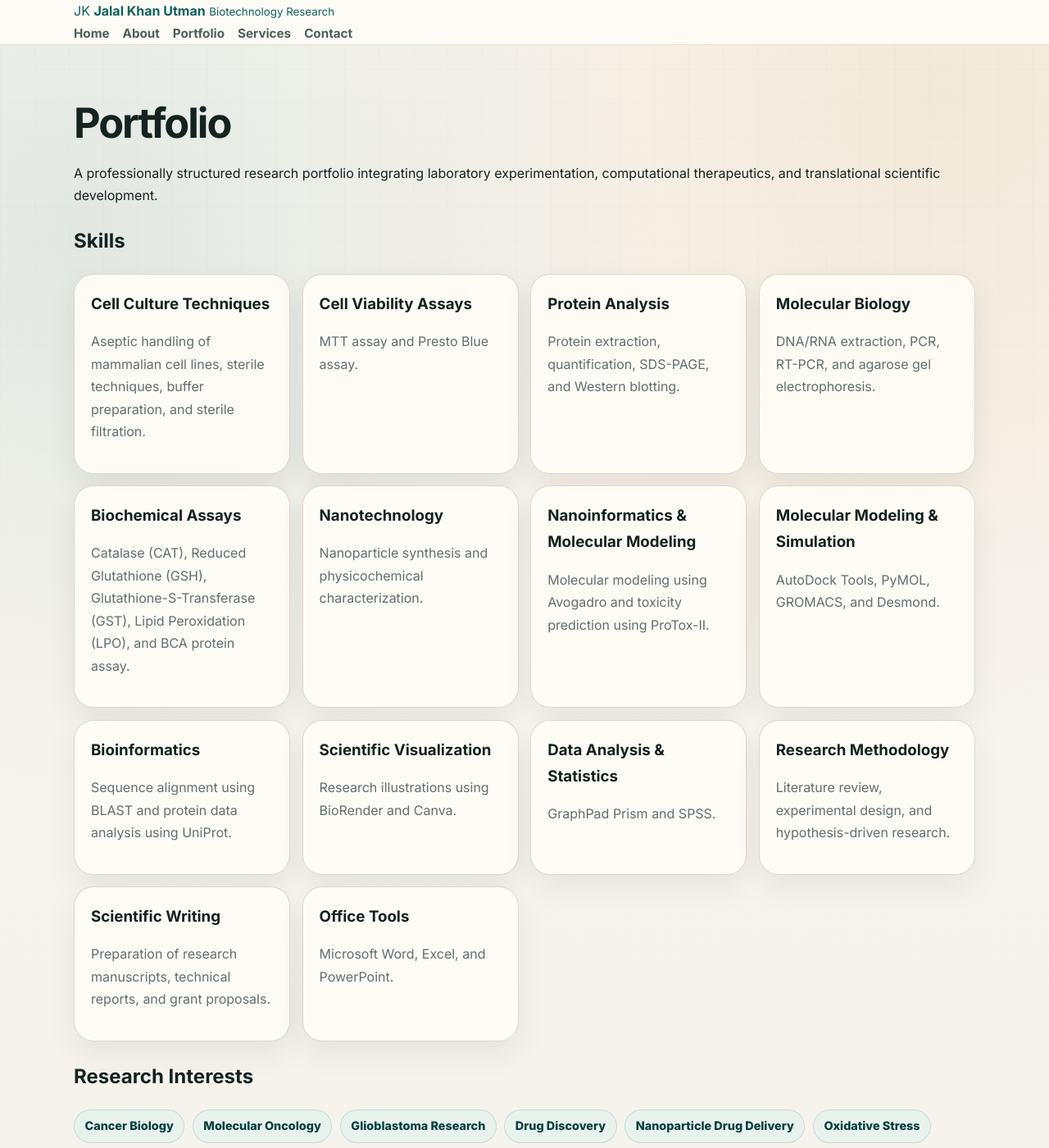
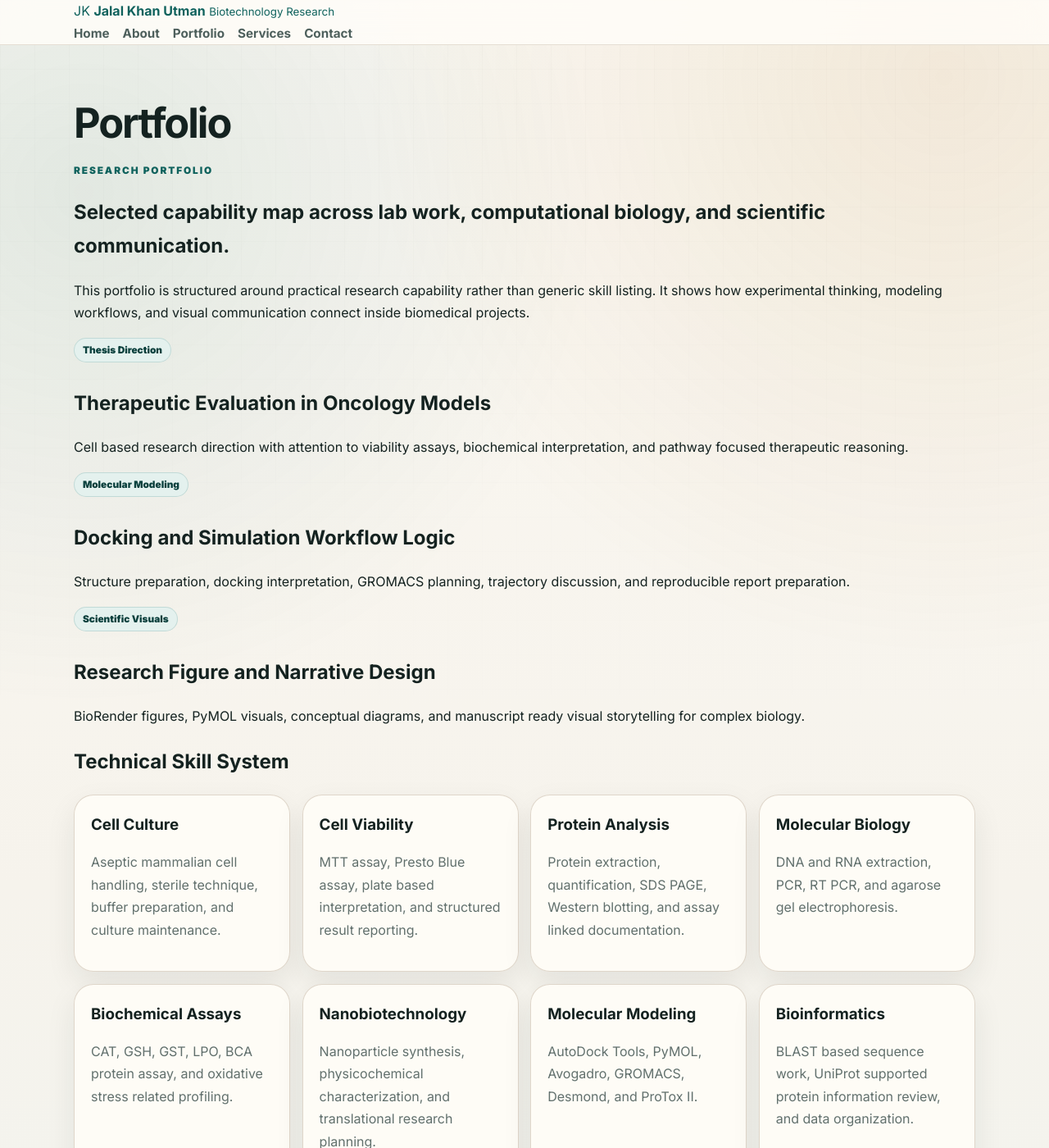
Before and after one commit to jalalkhanutmanzai/jalalkhanutmanzai.github.io, a Jekyll site: the page built from portfolio.html, in a window 1280 px wide and 1400 px high. Shown: the whole window at 82% size. Built offline with Jekyll 4.4.1, drawn with Linux system fonts in a browser that asks for light colours; some of the changed text lies outside the part shown.

Commit message:
Rebuild portfolio content architecture

```diff
--- a/portfolio.html
+++ b/portfolio.html
@@ -2,77 +2,52 @@
 layout: page
 title: Portfolio
 permalink: /portfolio/
+description: "Research portfolio of Jalal Khan Utman covering experimental biology, molecular modeling, scientific visualization, and research communication."
 ---
 
-<p>
-  A professionally structured research portfolio integrating laboratory experimentation, computational therapeutics, and translational
-  scientific development.
-</p>
+<div class="page-intro reveal-up">
+  <p class="eyebrow">Research Portfolio</p>
+  <h2>Selected capability map across lab work, computational biology, and scientific communication.</h2>
+  <p>
+    This portfolio is structured around practical research capability rather than generic skill listing. It shows how experimental thinking, modeling workflows, and visual communication connect inside biomedical projects.
+  </p>
+</div>
 
-<h2>Skills</h2>
+<div class="project-grid">
+  <article class="project-card reveal-up">
+    <span class="service-kicker">Thesis Direction</span>
+    <h2>Therapeutic Evaluation in Oncology Models</h2>
+    <p>Cell based research direction with attention to viability assays, biochemical interpretation, and pathway focused therapeutic reasoning.</p>
+  </article>
+  <article class="project-card reveal-up">
+    <span class="service-kicker">Molecular Modeling</span>
+    <h2>Docking and Simulation Workflow Logic</h2>
+    <p>Structure preparation, docking interpretation, GROMACS planning, trajectory discussion, and reproducible report preparation.</p>
+  </article>
+  <article class="project-card reveal-up">
+    <span class="service-kicker">Scientific Visuals</span>
+    <h2>Research Figure and Narrative Design</h2>
+    <p>BioRender figures, PyMOL visuals, conceptual diagrams, and manuscript ready visual storytelling for complex biology.</p>
+  </article>
+</div>
 
-<div class="skills-grid">
-  <article class="skill-card">
-    <h3>Cell Culture Techniques</h3>
-    <p>Aseptic handling of mammalian cell lines, sterile techniques, buffer preparation, and sterile filtration.</p>
-  </article>
-  <article class="skill-card">
-    <h3>Cell Viability Assays</h3>
-    <p>MTT assay and Presto Blue assay.</p>
-  </article>
-  <article class="skill-card">
-    <h3>Protein Analysis</h3>
-    <p>Protein extraction, quantification, SDS-PAGE, and Western blotting.</p>
-  </article>
-  <article class="skill-card">
-    <h3>Molecular Biology</h3>
-    <p>DNA/RNA extraction, PCR, RT-PCR, and agarose gel electrophoresis.</p>
-  </article>
-  <article class="skill-card">
-    <h3>Biochemical Assays</h3>
-    <p>Catalase (CAT), Reduced Glutathione (GSH), Glutathione-S-Transferase (GST), Lipid Peroxidation (LPO), and BCA protein assay.</p>
-  </article>
-  <article class="skill-card">
-    <h3>Nanotechnology</h3>
-    <p>Nanoparticle synthesis and physicochemical characterization.</p>
-  </article>
-  <article class="skill-card">
-    <h3>Nanoinformatics &amp; Molecular Modeling</h3>
-    <p>Molecular modeling using Avogadro and toxicity prediction using ProTox-II.</p>
-  </article>
-  <article class="skill-card">
-    <h3>Molecular Modeling &amp; Simulation</h3>
-    <p>AutoDock Tools, PyMOL, GROMACS, and Desmond.</p>
-  </article>
-  <article class="skill-card">
-    <h3>Bioinformatics</h3>
-    <p>Sequence alignment using BLAST and protein data analysis using UniProt.</p>
-  </article>
-  <article class="skill-card">
-    <h3>Scientific Visualization</h3>
-    <p>Research illustrations using BioRender and Canva.</p>
-  </article>
-  <article class="skill-card">
-    <h3>Data Analysis &amp; Statistics</h3>
-    <p>GraphPad Prism and SPSS.</p>
-  </article>
-  <article class="skill-card">
-    <h3>Research Methodology</h3>
-    <p>Literature review, experimental design, and hypothesis-driven research.</p>
-  </article>
-  <article class="skill-card">
-    <h3>Scientific Writing</h3>
-    <p>Preparation of research manuscripts, technical reports, and grant proposals.</p>
-  </article>
-  <article class="skill-card">
-    <h3>Office Tools</h3>
-    <p>Microsoft Word, Excel, and PowerPoint.</p>
-  </article>
+<h2>Technical Skill System</h2>
+
+<div class="skills-grid compact-skills">
+  <article class="skill-card reveal-up"><h3>Cell Culture</h3><p>Aseptic mammalian cell handling, sterile technique, buffer preparation, and culture maintenance.</p></article>
+  <article class="skill-card reveal-up"><h3>Cell Viability</h3><p>MTT assay, Presto Blue assay, plate based interpretation, and structured result reporting.</p></article>
+  <article class="skill-card reveal-up"><h3>Protein Analysis</h3><p>Protein extraction, quantification, SDS PAGE, Western blotting, and assay linked documentation.</p></article>
+  <article class="skill-card reveal-up"><h3>Molecular Biology</h3><p>DNA and RNA extraction, PCR, RT PCR, and agarose gel electrophoresis.</p></article>
+  <article class="skill-card reveal-up"><h3>Biochemical Assays</h3><p>CAT, GSH, GST, LPO, BCA protein assay, and oxidative stress related profiling.</p></article>
+  <article class="skill-card reveal-up"><h3>Nanobiotechnology</h3><p>Nanoparticle synthesis, physicochemical characterization, and translational research planning.</p></article>
+  <article class="skill-card reveal-up"><h3>Molecular Modeling</h3><p>AutoDock Tools, PyMOL, Avogadro, GROMACS, Desmond, and ProTox II.</p></article>
+  <article class="skill-card reveal-up"><h3>Bioinformatics</h3><p>BLAST based sequence work, UniProt supported protein information review, and data organization.</p></article>
+  <article class="skill-card reveal-up"><h3>Research Communication</h3><p>Scientific writing, technical reports, BioRender visuals, Canva layout work, and presentation design.</p></article>
 </div>
 
 <h2>Research Interests</h2>
 
-<div class="pill-cloud">
+<div class="pill-cloud reveal-up">
   <span class="pill">Cancer Biology</span>
   <span class="pill">Molecular Oncology</span>
   <span class="pill">Glioblastoma Research</span>
@@ -84,48 +59,19 @@ permalink: /portfolio/
   <span class="pill">AI in Biomedical Research</span>
 </div>
 
-<h2>Coursework</h2>
-
-<div class="coursework-grid">
-  <article class="course-card">Trends in Cancer Biology</article>
-  <article class="course-card">Brain Disorders</article>
-  <article class="course-card">Advances in Genetic Engineering</article>
-  <article class="course-card">Nanobiotechnology</article>
-  <article class="course-card">Medical Genetics</article>
-  <article class="course-card">Drug-Induced Biosignaling</article>
-</div>
-
-<h2>Scientific Illustrations &amp; Brand Design</h2>
-
-<p>
-  A dedicated creative subsection for BioRender-based scientific figures and strategic brand mockups, including concept work aligned
-  with biotechnology and health-oriented ventures such as ZALA Herbaceuticals.
-</p>
-
-<div class="media-grid">
-  <figure class="media-card">
-    <img src="https://images.unsplash.com/photo-1579154341098-e4e158cc7f55?auto=format&fit=crop&w=1400&q=80" alt="Professional scientific workflow and molecular data screens" />
-    <figcaption>Computational and data-driven biomedical workflow representation.</figcaption>
-  </figure>
-  <figure class="media-card">
-    <img src="https://images.unsplash.com/photo-1532094349884-543bc11b234d?auto=format&fit=crop&w=1400&q=80" alt="Laboratory experimentation with microscopy and cell culture environment" />
-    <figcaption>Laboratory-focused visual aligned with translational research practice.</figcaption>
-  </figure>
-</div>
-
 <h2>Portfolio Highlights</h2>
 
-<div class="feature-grid">
-  <article class="feature-card">
-    <h3>End-to-End Research Integration</h3>
-    <p>Unified workflows from hypothesis design and bench execution to computational validation and final interpretation.</p>
+<div class="feature-grid stagger-grid">
+  <article class="feature-card reveal-up">
+    <h3>Integrated Research Thinking</h3>
+    <p>Connects hypothesis design, bench execution, computational validation, and final scientific interpretation.</p>
   </article>
-  <article class="feature-card">
-    <h3>Reproducible Infrastructure</h3>
-    <p>Scripted and version-aware analysis pipelines designed for reliable reruns, transparent methods, and scalable deployment.</p>
+  <article class="feature-card reveal-up">
+    <h3>Reproducible Workflow Mindset</h3>
+    <p>Builds documentation habits that make research steps easier to review, repeat, explain, and improve.</p>
   </article>
-  <article class="feature-card">
-    <h3>Publication-Oriented Outputs</h3>
-    <p>High-quality data presentation, narrative structure, and visual clarity tailored for scientific manuscripts and research pitches.</p>
+  <article class="feature-card reveal-up">
+    <h3>Publication Oriented Output</h3>
+    <p>Focuses on clear writing, clean visual presentation, and structured research storytelling.</p>
   </article>
 </div>
```
